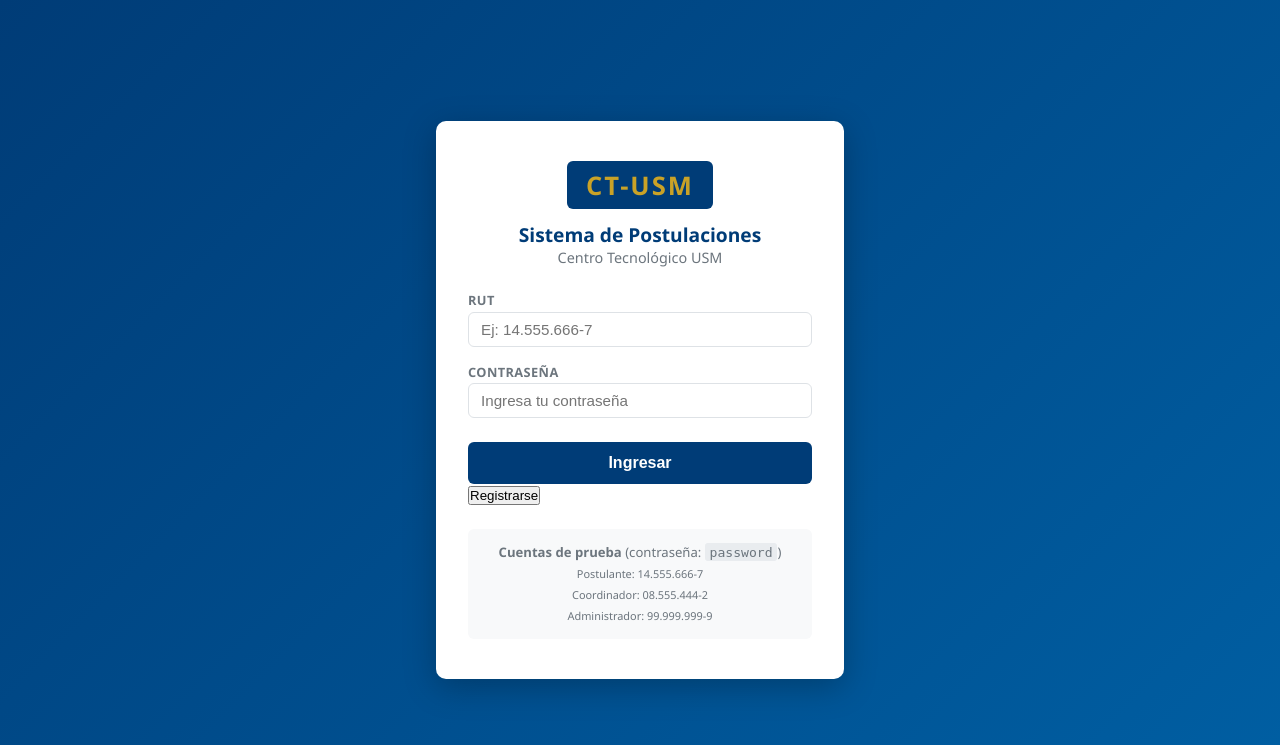
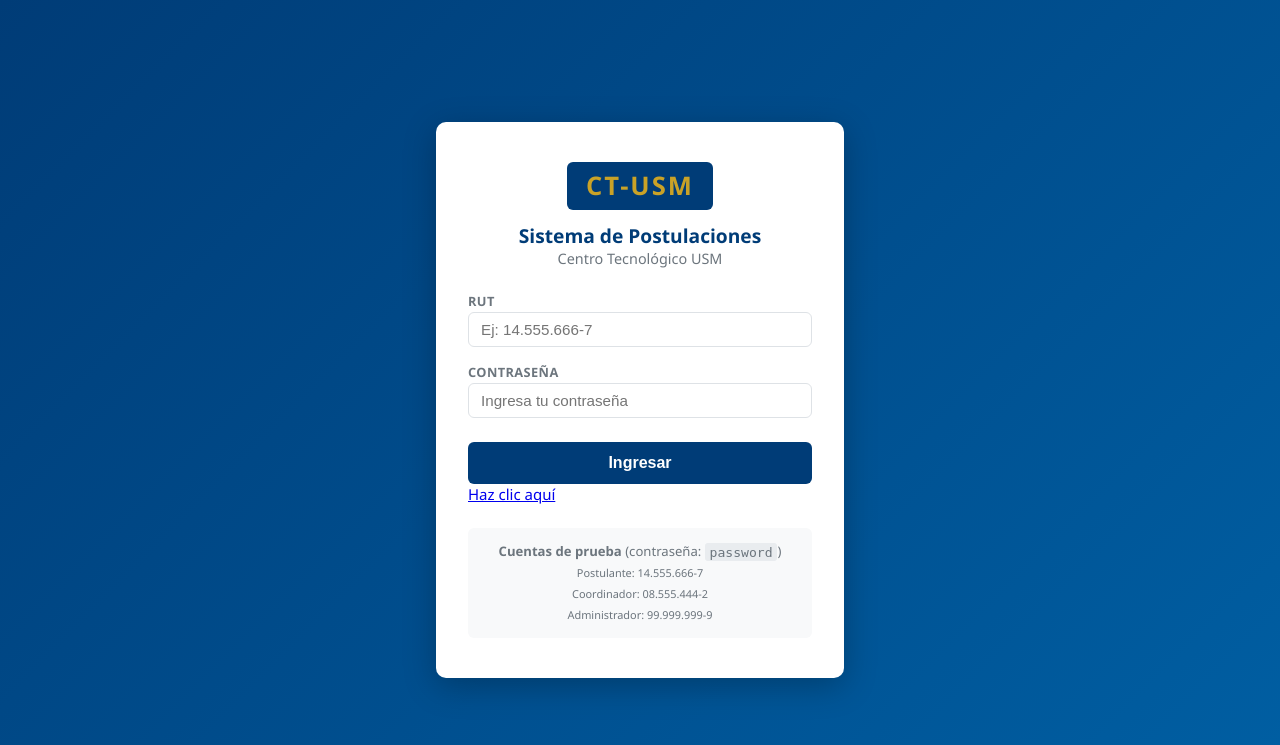
Before and after one commit to CTMwolfcris/Tarea2BD, a PHP site: page /login.php in a window 1280 px wide. Shown: the top 745 px of the page. Run offline with PHP 8.4, Linux system fonts and the light colour scheme.

Commit message:
Actualizacion de requisitos y base de datos limpia

```diff
--- a/PHP/login.php
+++ b/PHP/login.php
@@ -73,7 +73,7 @@ if ($_SERVER["REQUEST_METHOD"] === "POST") {
                 placeholder="Ingresa tu contraseña" required>
             </div>
             <button type="submit" class="btn-login">Ingresar</button>
-            <button type="submit" class="btn-sing-up">Registrarse</button>
+            <a href="sing_up.php" class="boton-bonito">Haz clic aquí</a>
         </form>
         <div class="login-hint">
             <strong>Cuentas de prueba</strong> (contraseña: <code>password</code>)<br>
```
